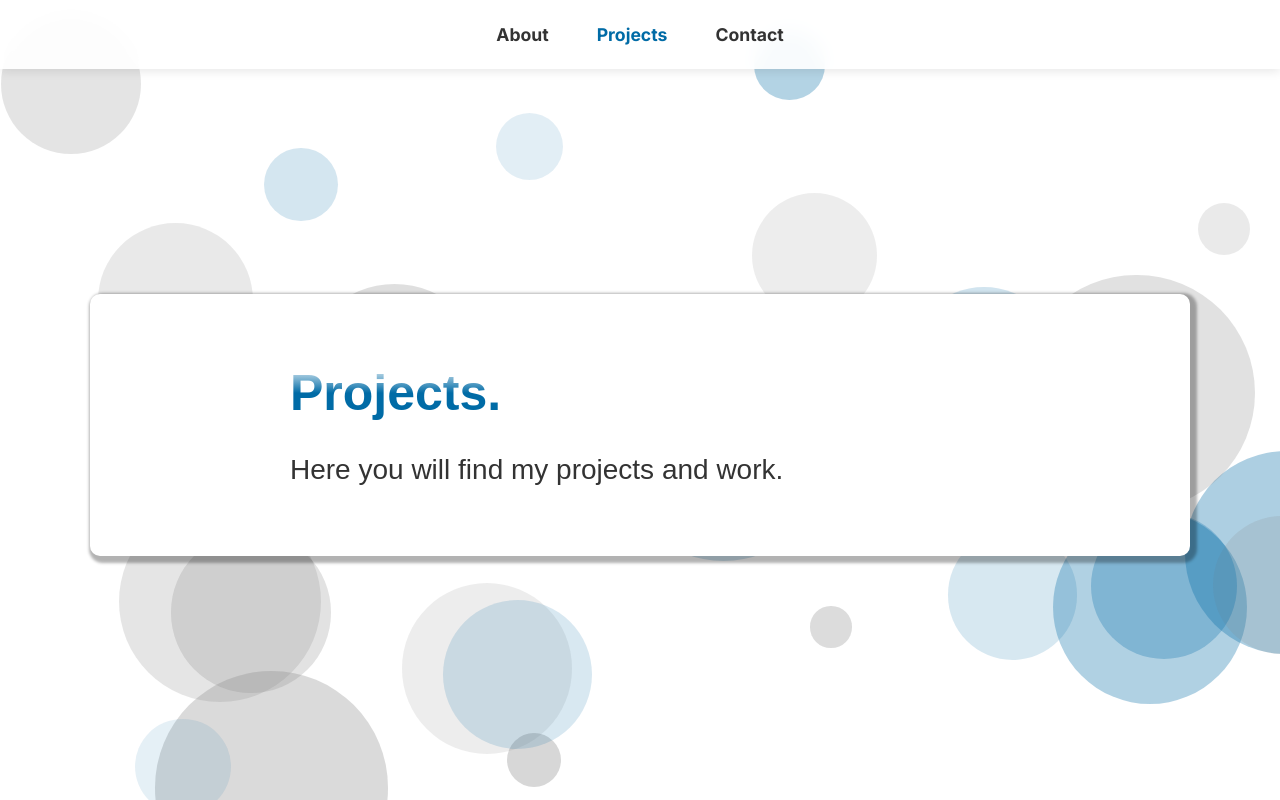
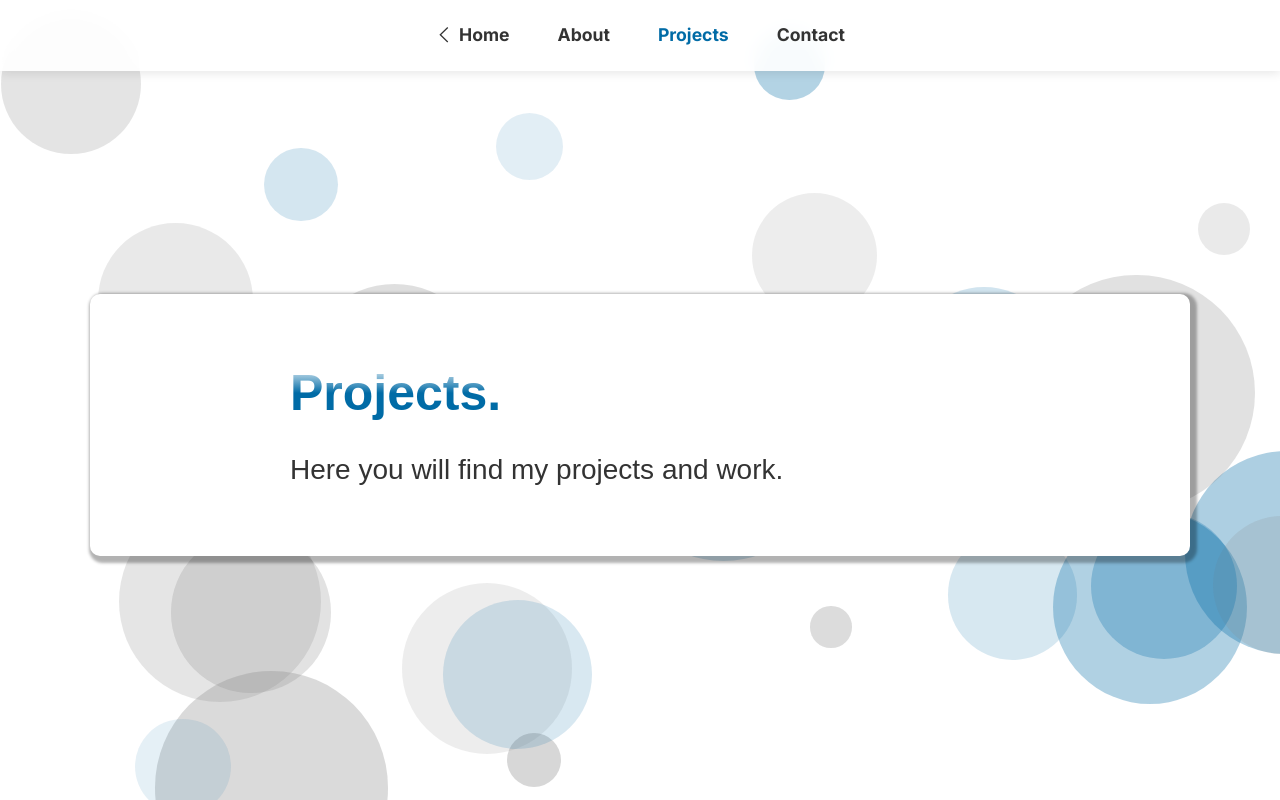
Before and after one commit to MyHKo/website-portfolio, a React (Vite) app: page /projects in a window 1280 px wide. Built offline with nearby package versions, Linux system fonts and the light colour scheme.

Commit message:
Add home button to the static navbar

```diff
--- a/src/Sections/HeaderNavBar/headerNavBar.module.less
+++ b/src/Sections/HeaderNavBar/headerNavBar.module.less
@@ -25,13 +25,16 @@
   }
 }
 
-.headerNavbar a {
+.link {
   text-decoration: none;
   color: #333;
   font-size: 1.1rem;
   font-weight: bold;
   font-family: 'Inter', 'Segoe UI', 'Roboto', 'Oxygen', 'Ubuntu', 'Cantarell', 'Fira Sans', 'Droid Sans', 'Helvetica Neue', sans-serif;
-  transition: color 0.3s ease;
+  transition: color 0.3s ease, transform 0.3s ease;
+  display: inline-flex;
+  align-items: center;
+  gap: 0.5rem;
 
   &:hover {
     color: #006BA6;
@@ -41,3 +44,31 @@
     font-size: 1rem;
   }
 }
+
+.linkActive {
+  color: #006BA6;
+  cursor: default;
+  pointer-events: none;
+}
+
+.homeLink {
+  gap: 0.4rem;
+}
+
+.homeLink:hover {
+  transform: translateX(-6px);
+}
+
+.homeArrow {
+  display: inline-flex;
+  align-items: center;
+  width: 1em;
+  height: 1em;
+  line-height: 1;
+  fill: currentColor;
+  transition: transform 0.3s ease;
+}
+
+.homeLink:hover .homeArrow {
+  transform: translateX(-4px);
+}
--- a/src/Sections/HeaderNavBar/index.tsx
+++ b/src/Sections/HeaderNavBar/index.tsx
@@ -4,17 +4,34 @@ import styles from "./headerNavBar.module.less";
 
 function HeaderNavBar(): ReactElement {
     const location = useLocation();
+    const isActive = (path: string) => location.pathname === path;
 
     return (
         <nav className={styles.headerNavbar}>
             <ul className={styles.list}>
                 <li>
                     <Link
+                        to="/"
+                        className={`${styles.link} ${styles.homeLink} ${isActive('/') ? styles.linkActive : ''}`.trim()}
+                    >
+                        <svg
+                            aria-hidden="true"
+                            className={styles.homeArrow}
+                            viewBox="0 0 1024 1024"
+                            xmlns="http://www.w3.org/2000/svg"
+                        >
+                            <path
+                                d="M768 903.232l-50.432 56.768L256 512l461.568-448 50.432 56.768L364.928 512z"
+                                fill="currentColor"
+                            />
+                        </svg>
+                        Home
+                    </Link>
+                </li>
+                <li>
+                    <Link
                         to="/about"
-                        style={{
-                            color: location.pathname === '/about' ? '#006BA6' : '#333',
-                            cursor: location.pathname === '/about' ? 'default' : 'pointer'
-                        }}
+                        className={`${styles.link} ${isActive('/about') ? styles.linkActive : ''}`.trim()}
                     >
                         About
                     </Link>
@@ -22,10 +39,7 @@ function HeaderNavBar(): ReactElement {
                 <li>
                     <Link
                         to="/projects"
-                        style={{
-                            color: location.pathname === '/projects' ? '#006BA6' : '#333',
-                            cursor: location.pathname === '/projects' ? 'default' : 'pointer'
-                        }}
+                        className={`${styles.link} ${isActive('/projects') ? styles.linkActive : ''}`.trim()}
                     >
                         Projects
                     </Link>
@@ -33,10 +47,7 @@ function HeaderNavBar(): ReactElement {
                 <li>
                     <Link
                         to="/contact"
-                        style={{
-                            color: location.pathname === '/contact' ? '#006BA6' : '#333',
-                            cursor: location.pathname === '/contact' ? 'default' : 'pointer'
-                        }}
+                        className={`${styles.link} ${isActive('/contact') ? styles.linkActive : ''}`.trim()}
                     >
                         Contact
                     </Link>
```
